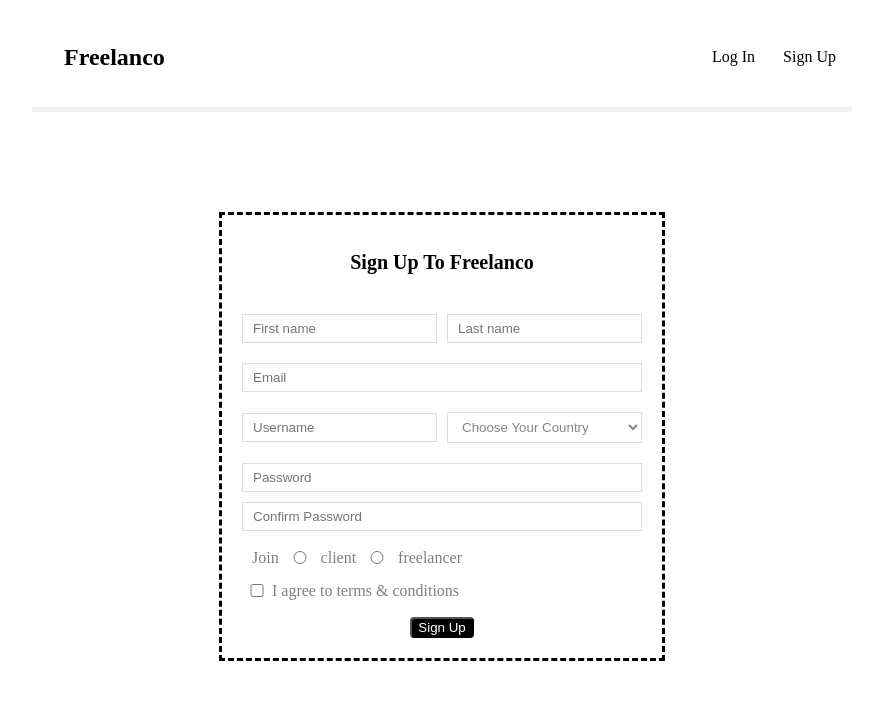
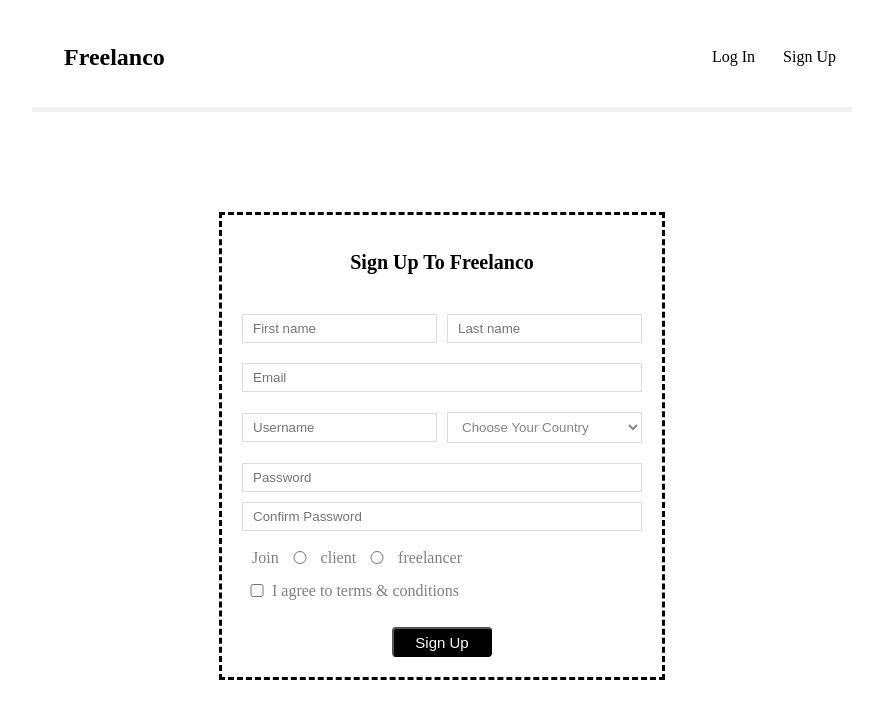
Before and after one commit to moezemara/freelance-dashboard, a React (Create React App) app: page /signup in a window 1280 px wide. Shown: the top 718 px of the page, without its empty margins (198-1081 px from the left). Built offline with nearby package versions, Linux system fonts and the light colour scheme.

Commit message:
updating button css

```diff
--- a/src/index.css
+++ b/src/index.css
@@ -83,7 +83,10 @@
 }
 
 .signup button, .login button, .postjob button, .proposalpage button{
-  margin-top: 10px;
+  height:30px;
+  width:100px;
+  font-size: 15px;
+  margin-top: 20px;
   border-radius: 4px;
   color: white;
   background-color: black;
```
